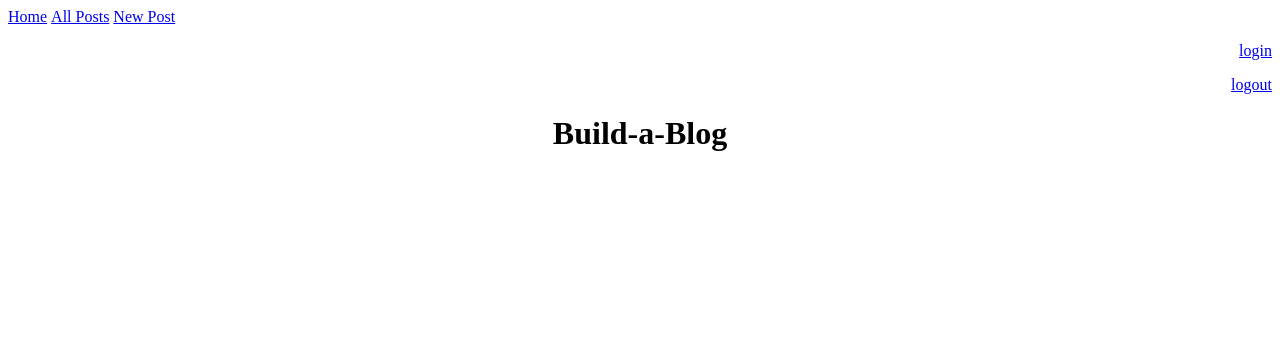
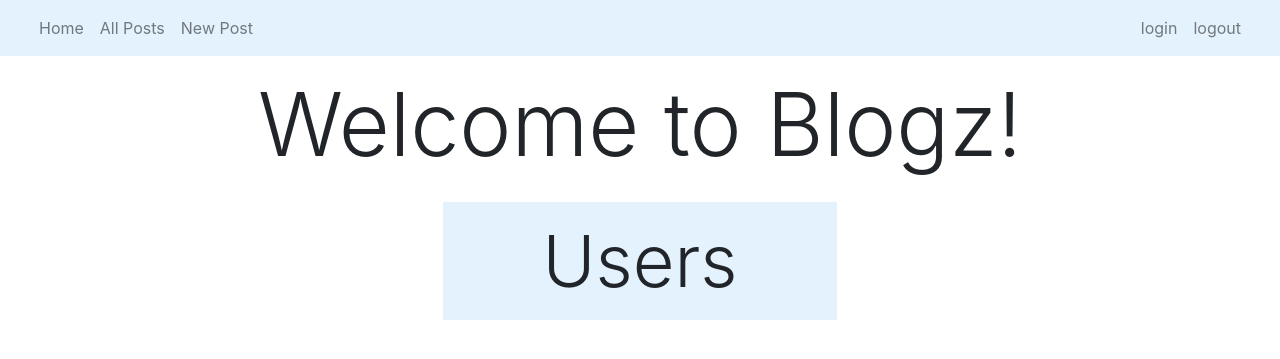
Before and after one commit to TyHold/blogz, a Flask app: page / in a window 1280 px wide. Shown: the top 359 px of the page. Run offline with Flask 2, Linux system fonts and the light colour scheme; some libraries are stand-ins or nearby versions.

Commit message:
Added boostrap, started styling index

```diff
--- a/templates/base.html
+++ b/templates/base.html
@@ -1,25 +1,39 @@
 <!doctype html>
 <html>
-    <head>
-        <title>Build-a-Blog</title>
-    </head>
+
+<head>
+    <title>Blogz</title>
+    <link rel="stylesheet" href="https://stackpath.bootstrapcdn.com/bootstrap/4.3.1/css/bootstrap.min.css"
+        integrity="sha384-ggOyR0iXCbMQv3Xipma34MD+dH/1fQ784/j6cY/iJTQUOhcWr7x9JvoRxT2MZw1T" crossorigin="anonymous">
+        <link rel="stylesheet" href="style.css">
+</head>
+
 <body>
+    <nav class="navbar navbar-expand-lg navbar-light" style="background-color: #e3f2fd;">
+        <div class="container-fluid">
+            <ul class="nav navbar-nav">
+                <li class="nav-item"><a href="./" class="nav-link">Home</a></li>
+                <li class="nav-item"><a href="./blog" class="nav-link">All Posts</a></li>
+                <li class="nav-item"><a href="./newpost" class="nav-link">New Post</a></li>
+            </ul>
+            <ul class="nav navbar-nav navbar-right">
+                <li class="nav-item"> <a href="./login" class="nav-link">login</a></li>
+                <li class="nav-item"><a href="./logout" class="nav-link">logout</a></li>
+            </ul>
+        </div>
 
-    <a href="./" ><p style='display: inline;'>Home</p></a>
-    <a href="./blog" ><p style='display: inline;'>All Posts</p></a>
-    <a href="./newpost" ><p style='display: inline;'>New Post</p></a>
-    <a href="./login" style="text-align:right"><p>login</p></a>
-    <a href="./logout" style="text-align:right"><p>logout</p></a>
+    </nav>
     {% with messages = get_flashed_messages(with_categories = True) %}
-        <ul>
+    <ul>
         {% for category, message in messages %}
-            <li class = "{{category}}">{{message}}</li>
+        <li class="{{category}}">{{message}}</li>
         {% endfor %}
-        </ul>
+    </ul>
     {% endwith %}
 
     {% block content %}
     {% endblock %}
 
 </body>
+
 </html>
--- a/templates/index.html
+++ b/templates/index.html
@@ -2,13 +2,13 @@
 
 {% block content %}
 
-<h1 style="text-align: center">Build-a-Blog</h1>
-
-
+<h1 style="text-align: center" class="display-2"> Welcome to Blogz!</h1>
+<div class="col-md-4 offset-md-4 p-3 view">
+<h2 style="background-color: #e3f2fd;" class="text-center p-3 display-3">Users</h2>
 {%for user in users %}
-<a href="./blog?owner_id={{user.id}}"><h2>{{user.username}}</h2></a>
+<a class="hoverable"href="./blog?owner_id={{user.id}}"><h2 class="text-center p-2 m-1 " style="background-color: #accadf;">{{user.username}}</h2></a>
 {%endfor%}
-
+</div>
 
 
 
```
Also changed, not shown: templates/login.html (+6 -2 lines).
